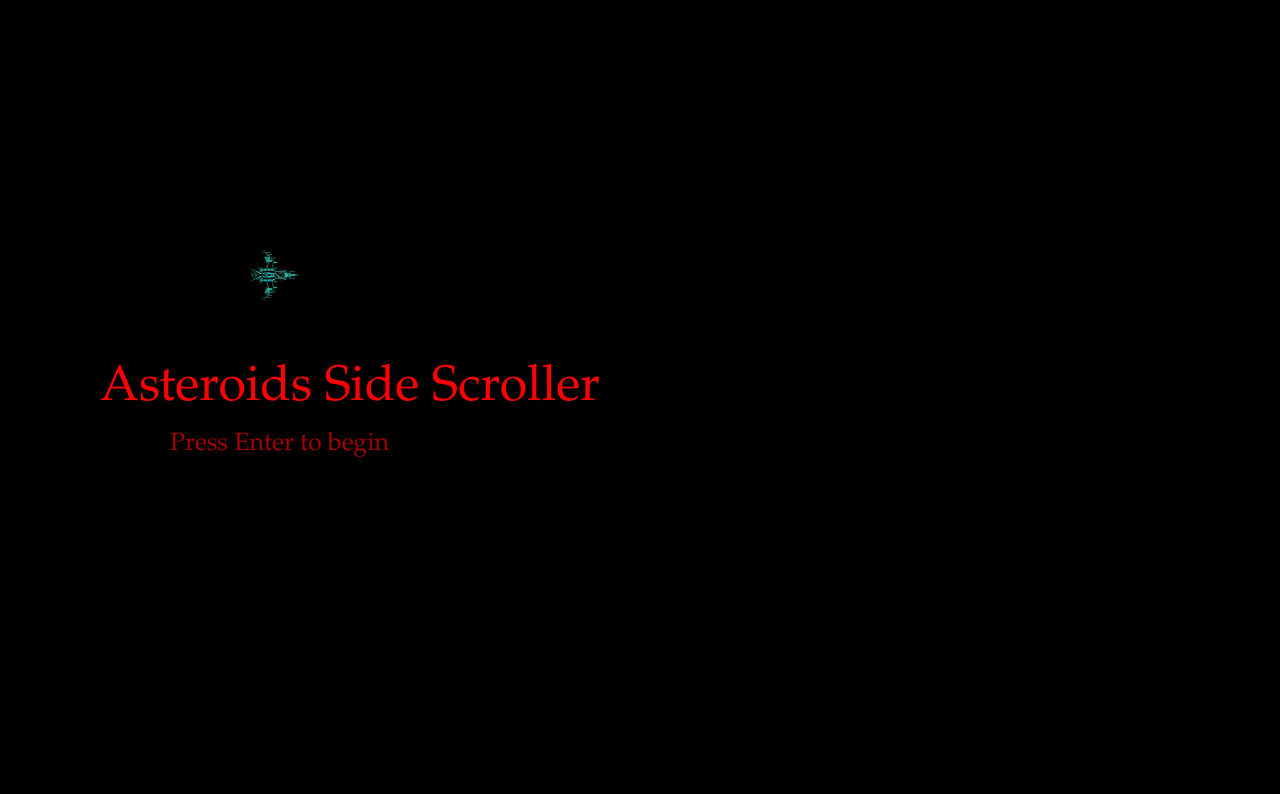
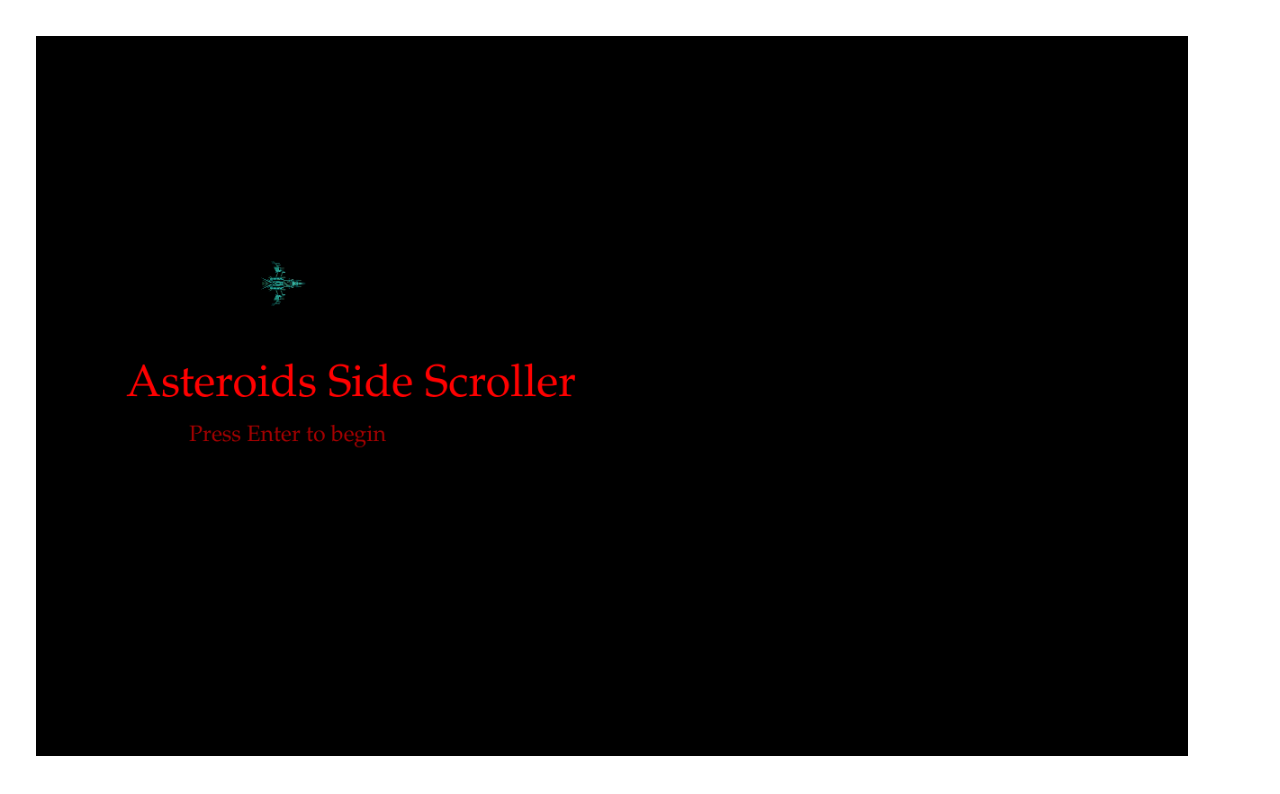
Before and after one commit to Justin444/AsteroidSideScroller, a plain HTML site: page index.html in a window 1280 px wide. Drawn offline with Linux system fonts and the light colour scheme.

Commit message:
Update styles.css

```diff
--- a/css/styles.css
+++ b/css/styles.css
@@ -1,11 +1,14 @@
 * { margin:0; padding:0; }
 
-html, body { width:100%; height:100%; }
+html, body { width:95vw; height:95vh; }
 
 
 canvas {
-  height: 100vh;
-  width: 100vw;
+  height: 90vh;
+  width: 90vw;
   display: block;
   background-color: rgb(0,0,0);
+  margin-left:3%;
+  margin-top:3%;
+
 }
```
